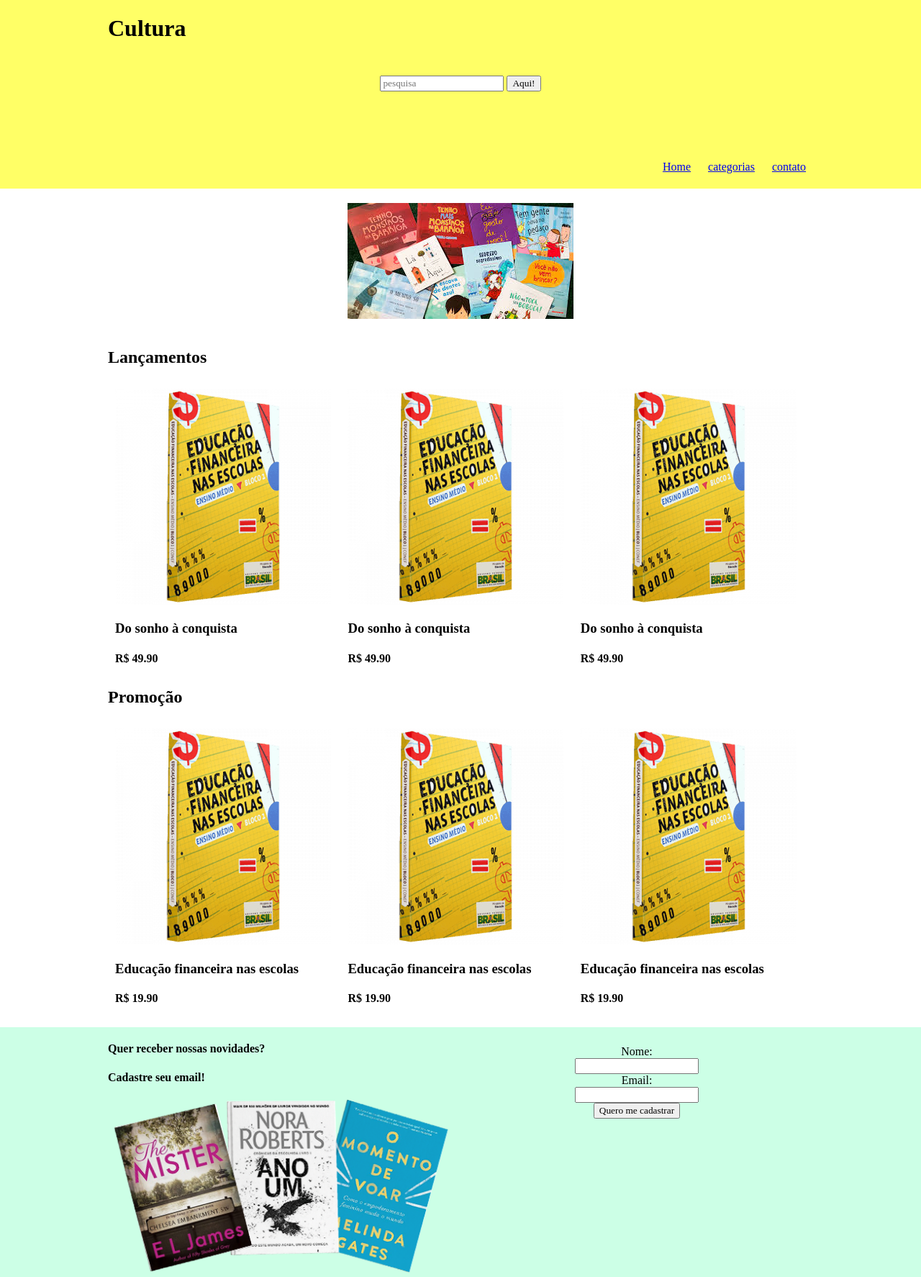
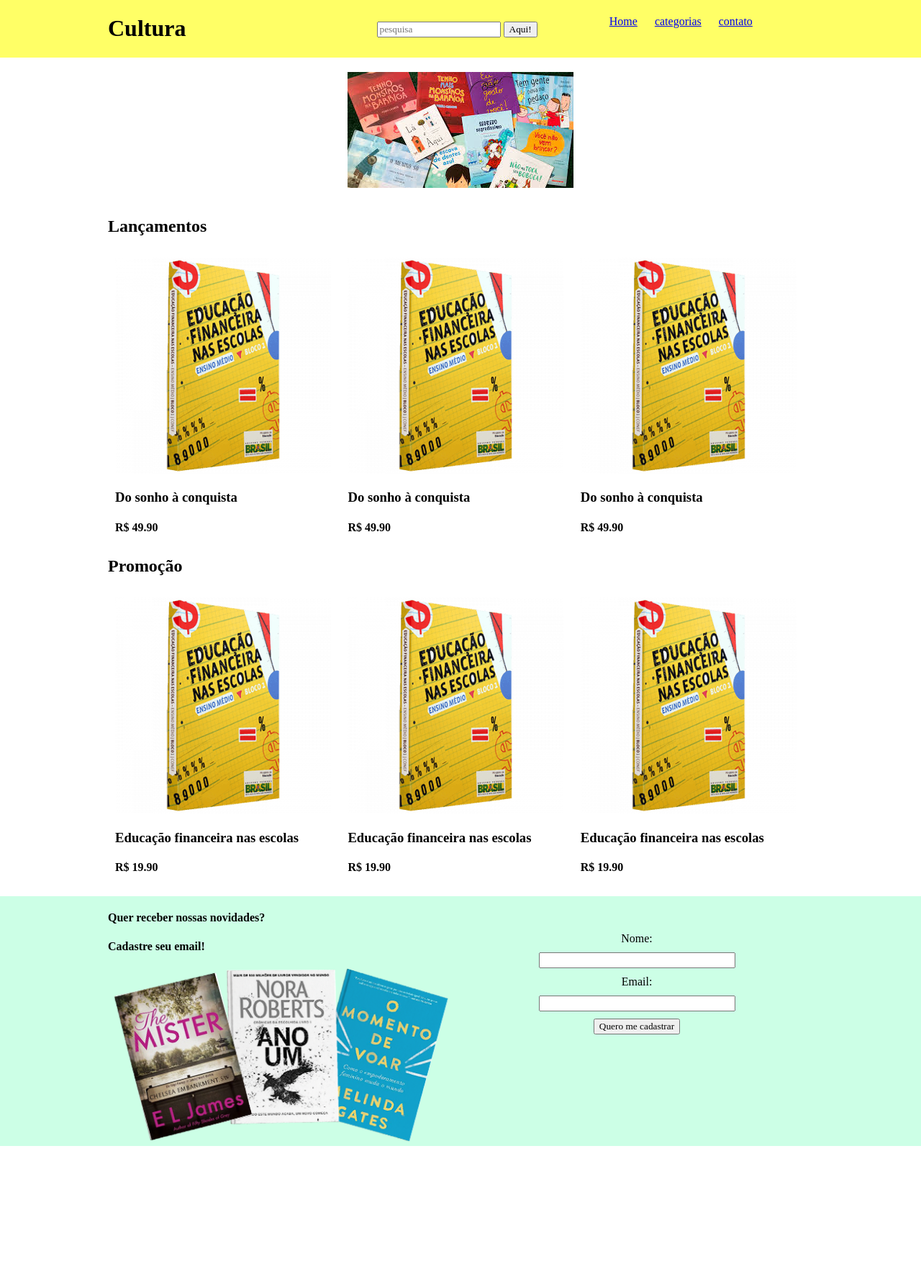
Before and after one commit to rossania/projetofinal, a plain HTML site: page index.html in a window 1280 px wide. Shown: the whole page at 72% size. After the commit the page ends 1592 px from the top, so only its background shows below. Drawn offline with Linux system fonts and the light colour scheme; a web font is replaced by a local one.

Commit message:
continuaçao

```diff
--- a/index.html
+++ b/index.html
@@ -12,13 +12,15 @@
 	<header class="header">
 		<div class="container">
 
-			<h1>Cultura</h1>
+			<h1 class="item">Cultura</h1>
 
-			<form class="ajuda" action="/submit">
+			<form class="ajuda item" action="/submit">
 				<input type="text" placeholder="pesquisa">
 				<button type="button">Aqui!</button>
 			</form>
-			<ul class="menu">
+
+			<ul class="menu item"
+			>
 				<li><a href="Home.html">Home</a></li>
 				<li><a href="#categorias">categorias</a></li>
 				<li><a href="#contato">contato</a></li>
@@ -90,7 +92,7 @@
 				<img src="imagens/imgcontatos.png" alt="">
 			</div>
 			<div class="cadastro">
-				<form action="/submit">
+				<form class="contato-form" action="/submit">
 					Nome:<br>
 					<input type="text" name="Nome"><br>
 				    Email:<br>
--- a/responsive.css
+++ b/responsive.css
@@ -3,4 +3,9 @@
 	 	display: block;
 	 	width: 100%;
  	}
+
+ 	.header .item{
+ 		display: block;
+ 		width: 100%;
+ 	}
 }
--- a/style.css
+++ b/style.css
@@ -23,10 +23,11 @@ img{
 	width: 100%;
 	margin: 0;
 	padding: 0;
-	background-color: #ffff66
+	background-color: #ffff66;
 }
-.ajuda{
+.header .ajuda{
 	text-align: center;
+	padding-top: 30px;
 
 }
 .menu{
@@ -41,7 +42,12 @@ li{
 	margin: 0 auto;
 }
 
+.header .item{
+	width: 33%;
+	display: inline-block;
+	float: left;
 
+}
 
 
 
@@ -74,8 +80,16 @@ li{
 	float: left;
 }
 
-form{
+.contato-form{
 	text-align: center;
 	padding: 25px 50px 75px;
 	box-sizing: border-box;
 }
+#contato .contato-form{
+	padding-top: 50px;
+}
+.contato-form input{
+	width: 70%;
+	margin-top: 10px;
+	margin-bottom: 10px;
+}
```
